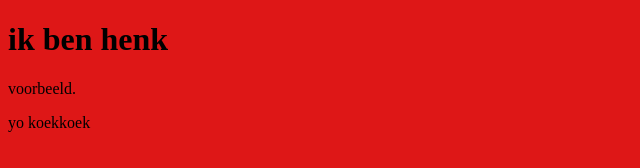
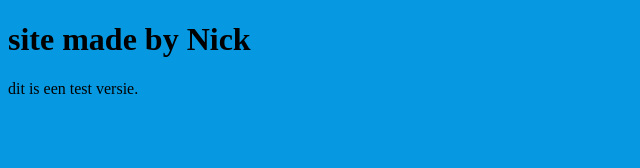
Before and after one commit to nickdebesten/nick-test, a plain HTML site: page index.html in a window 1280 px wide. Shown: the whole page, without its empty margins (0-640 px from the left). Drawn offline with Linux system fonts and the light colour scheme.

Commit message:
Update index.html

```diff
--- a/index.html
+++ b/index.html
@@ -3,12 +3,13 @@
 <body>
   <style>
       body {
-          background: #de1717;
+          background: #0699e2;
       }
   </style>
-<h1> ik ben henk</h1>
+<h1> site made by Nick
+</h1>
 
-<p>voorbeeld.</p>
-<p> yo koekkoek </p>
+<p>dit is een test versie.</p>
+
 </body>
 </html>
```
